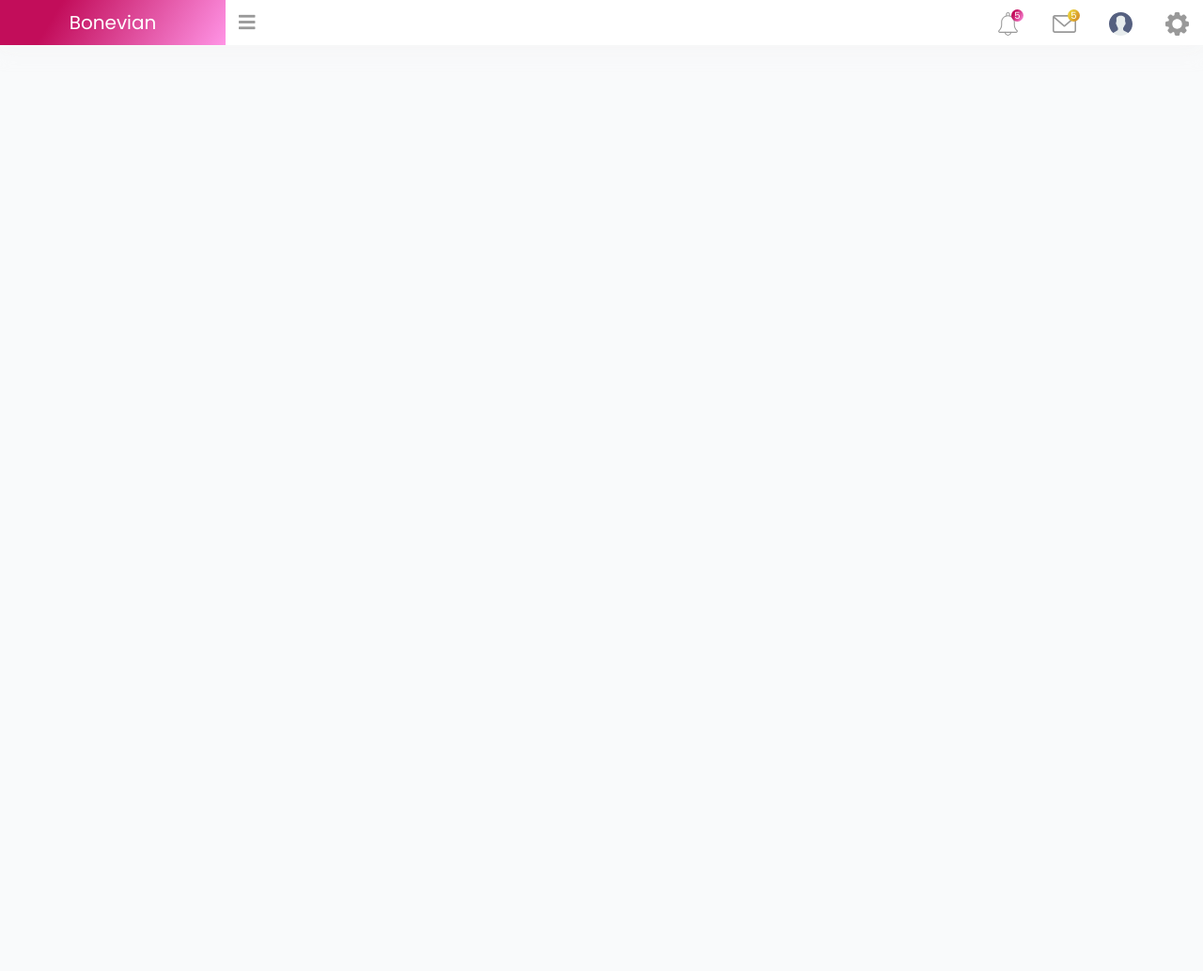
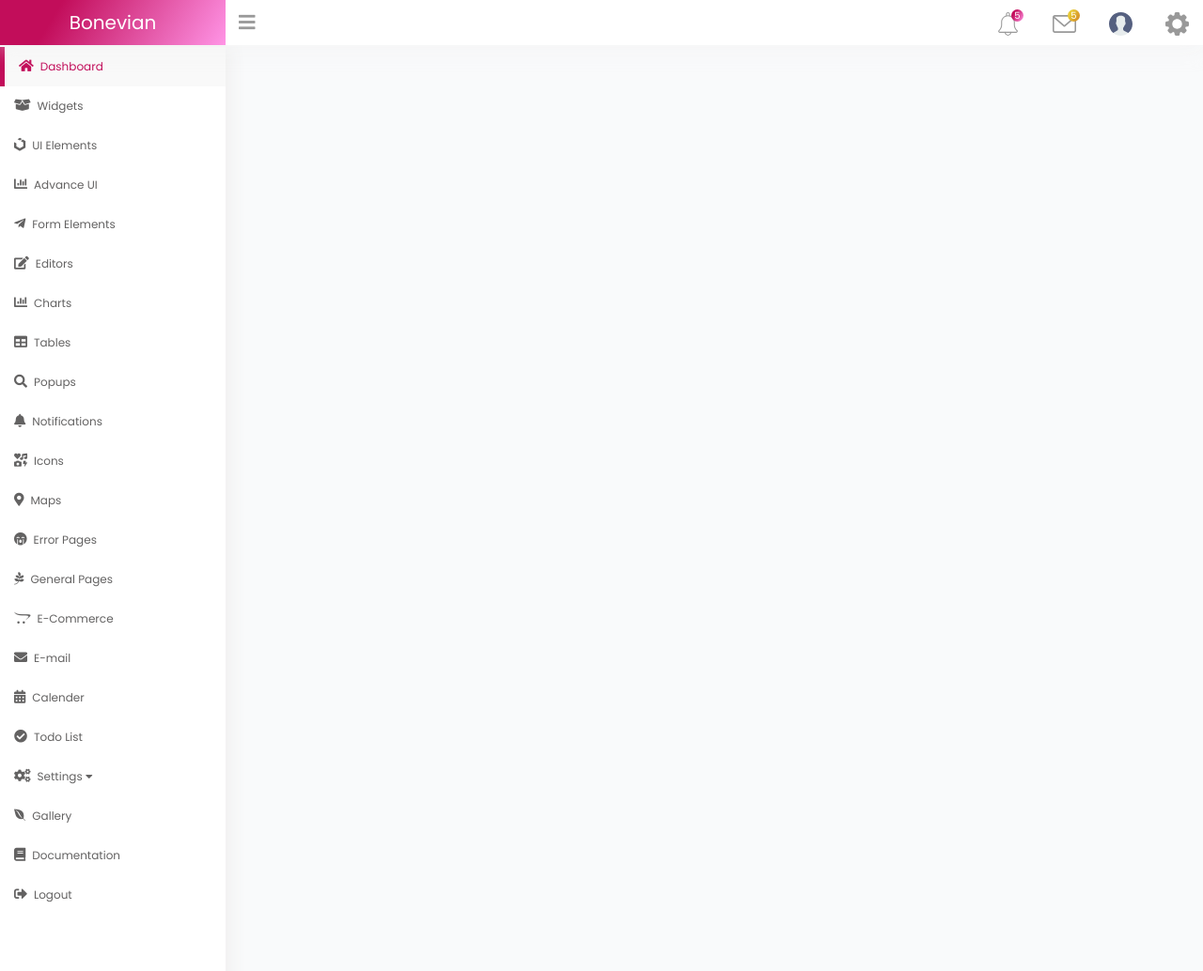
Before and after one commit to MuhammadNazhimMaulana/pos_app, a PHP site: page / in a window 1280 px wide. Shown: the whole page at 94% size. Run offline with PHP 8.4, Linux system fonts and the light colour scheme.

Commit message:
Menyelesaikan Navbar dan membuat Bagian sidebar

```diff
--- a/Desain Admin POS/Assets/css/layers.css
+++ b/Desain Admin POS/Assets/css/layers.css
@@ -75,7 +75,7 @@ a.sidebarCollapse {
 .dropdown-menu {
   z-index: var(--z-verified);
   max-width: 15rem;
-  right: -21px !important;
+  right: 0px !important;
   left: auto !important;
   min-width: 16rem;
   padding: 0;
@@ -101,10 +101,10 @@ img.user-note {
   color: var(--secondary-color);
   width: 100%;
   white-space: initial;
-  line-height: 13px;
+  line-height: 18px;
   border-bottom: 1px solid #ddd;
   align-items: center;
-  padding: 10px;
+  padding: 15px;
 }
 
 .message-item {
@@ -131,6 +131,12 @@ p.status-link {
   border-radius: 50%;
   background: var(--gradient-utama);
   color: var(--warna-putih);
+}
+
+p.status-link span {
+  color: #fff !important;
+  display: flex;
+  padding: 0 !important;
 }
 
 p.note-name {
@@ -164,3 +170,103 @@ p.user-role {
   font-size: 12px;
   color: var(--main-color);
 }
+
+/* Dropdown untuk gambar profile */
+.media {
+  background: var(--main-color);
+  text-align: center;
+  padding-top: 10px;
+}
+
+img.img-fluid.mr-2 {
+  width: 70px;
+  height: 70px;
+  border-radius: 50%;
+}
+
+.media-body {
+  margin-top: 10px;
+  line-height: 20px;
+  padding-bottom: 10px;
+}
+
+.media-body h5 {
+  font-weight: 700;
+  color: var(--warna-putih);
+}
+
+.media-body p {
+  font-size: 13px;
+  color: var(--warna-putih);
+  font-weight: 500;
+}
+
+.dp-main-menu a span {
+  color: var(--main-color);
+  padding-right: 8px;
+}
+
+/* Sidebar */
+
+.left-menu {
+  height: 100vh;
+  width: 240px;
+  position: fixed;
+  box-shadow: 3px -1px 19px 1px #efeeee;
+  overflow: scroll;
+  transition: 0.5s;
+  margin-top: 50px;
+  background: var(--warna-putih);
+}
+
+nav.animated {
+  position: relative;
+  /* width: 240px; */
+}
+
+.left-menu::-webkit-scrollbar {
+  width: 6px;
+}
+
+.left-menu::-webkit-scrollbar-thumb {
+  border-radius: 5px;
+  background: linear-gradient(
+    0deg,
+    rgba(180, 58, 112, 1) 0%,
+    rgba(232, 37, 170) 54%
+  );
+}
+
+ul#sidebar {
+  margin: 0;
+  padding: 0;
+}
+
+ul#sidebar li a:hover {
+  color: var(--main-color);
+  background: #f7f7f7;
+  border-left: 5px solid var(--main-color);
+}
+
+ul#sidebar li a {
+  display: block;
+  padding: 7px 15px;
+  transition: 0.2s;
+  font-size: 12px;
+  font-weight: 500;
+  color: #636262;
+}
+
+li.active {
+  border-left: 5px solid var(--main-color);
+}
+
+li.active a {
+  color: var(--main-color) !important;
+  background: #f9f9f9;
+}
+
+ul#sidebar li a i {
+  padding-right: 7px;
+  font-size: 14px;
+}
--- a/Desain Admin POS/Assets/js/main.js
+++ b/Desain Admin POS/Assets/js/main.js
@@ -0,0 +1,11 @@
+// Left side JS (For giving Active Class)
+$(document).on('click', '#sidebar li', function(){
+    $(this).addClass('active').siblings().removeClass('active')
+});
+
+// Menyembunyikan dropdown sub menu
+$('.sub-menu ul').hide();
+$('.sub-menu a').click(function(){
+    $(this).parent(".sub-menu").children("ul").slideToggle("100");
+    $(this).find(".right").toggleClass("fa-caret-up fa-caret-down");
+});
--- a/Desain Admin POS/Index.html
+++ b/Desain Admin POS/Index.html
@@ -94,16 +94,149 @@
                         <a href="" class="nav-link user" id="Notif" data-bs-toggle="dropdown">
                             <img class="icon" src="Assets/img/user.svg" alt="">
                         </a>
+
+                        <!-- Awal Dropdown -->
+                        <div class="dropdown-menu">
+                            <div class="user-profile-section">
+                                <div class="media mx-auto">
+                                    <img src="Assets/img/user.svg" class="img-fluid mr-2">
+                                    <div class="media-body">
+                                        <h5>Anto (Nama)</h5>
+                                        <p>Admin (Role)</p>
+                                    </div>
+                                </div>
+                            </div>
+
+                            <div class="dp-main-menu">
+                                <a href="" class="dropdown-item"><span class="fas fa-user"></span>Profile</a>
+                                <a href="" class="dropdown-item"><span class="fas fa-inbox"></span>Kotak Masuk</a>
+                                <a href="" class="dropdown-item"><span class="fas fa-lock-open"></span>Layar</a>
+                                <a href="" class="dropdown-item"><span class="fas fa-outdent"></span>Log Out</a>
+                            </div>
+
+                        </div>
+
+                        <!-- Akhir Dropdown -->
+
                     </li>
+
                     <li class="nav-item dropdown user-profile-dropdown">
                         <a href="" class="nav-link user" id="Notif" data-bs-toggle="dropdown">
                             <img class="icon" src="Assets/img/settings.svg" alt="">
                         </a>
+
+                        <!-- Awal Dropdown setting -->
+
+                        <div class="dropdown-menu">
+                            <div class="dp-main-menu">
+                                <a href="" class="dropdown-item"><span class="fas fa-plug"></span>Permission</a>
+                                <a href="" class="dropdown-item"><span class="fas fa-users"></span>Admin</a>
+                                <a href="" class="dropdown-item"><span class="fas fa-object-ungroup"></span>Tipe Desain</a>
+                                <a href="" class="dropdown-item"><span class="fas fa-palette"></span>Warna</a>
+                            </div>
+                        </div>
+
+                        <!-- Akhir Dropdown setting -->
                     </li>
+
                 </ul>
             </header>
         </div>
         <!-- Navbar Akhir-->
+
+
+        <!-- Awal dari sidebar -->
+        <div class="left-menu">
+            <div class="menubar-content">
+                <nav class="animated bounceInDown">
+                    <ul id="sidebar">
+                        <li class="active">
+                            <a href="#"><i class="fas fa-home"></i>Dashboard</a>
+                        </li>
+                        <li>
+                            <a href="#"><i class="fas fa-box-open"></i>Widgets</a>
+                        </li>
+                        <li>
+                            <a href="#"><i class="fab fa-uikit"></i>UI Elements</a>
+                        </li>
+                        <li>
+                            <a href="#"><i class="fas fa-chart-bar"></i>Advance UI</a>
+                        </li>
+                        <li>
+                            <a href="#"><i class="fab fa-telegram-plane"></i>Form Elements</a>
+                        </li>
+                        <li>
+                            <a href="#"><i class="fas fa-edit"></i>Editors</a>
+                        </li>
+                        <li>
+                            <a href="#"><i class="fas fa-chart-bar"></i>Charts</a>
+                        </li>
+                        <li>
+                            <a href="#"><i class="fas fa-table"></i>Tables</a>
+                        </li>
+                        <li>
+                            <a href="#"><i class="fas fa-search"></i>Popups</a>
+                        </li>
+                        <li>
+                            <a href="#"><i class="fas fa-bell"></i>Notifications</a>
+                        </li>
+                        <li>
+                            <a href="#"><i class="fas fa-icons"></i>Icons</a>
+                        </li>
+                        <li>
+                            <a href="#"><i class="fas fa-map-marker-alt"></i>Maps</a>
+                        </li>
+                        <li>
+                            <a href="#"><i class="fas fa-sad-cry"></i>Error Pages</a>
+                        </li>
+                        <li>
+                            <a href="#"><i class="fab fa-pagelines"></i>General Pages</a>
+                        </li>
+                        <li>
+                            <a href="#"><i class="fab fa-opencart"></i>E-Commerce</a>
+                        </li>
+                        <li>
+                            <a href="#"><i class="fas fa-envelope"></i>E-mail</a>
+                        </li>
+                        <li>
+                            <a href="#"><i class="fas fa-calendar-alt"></i>Calender</a>
+                        </li>
+                        <li>
+                            <a href="#"><i class="fas fa-check-circle"></i>Todo List</a>
+                        </li>
+                        <!-- Awal Bagian Sub-menu -->
+                        <li class="sub-menu">
+                            <a href="#"><i class="fas fa-cogs"></i>Settings
+                                <div class="fa fa-caret-down right"></div>
+                            </a>
+                            <ul class="left-menu-dp">
+                                <li><a href=""><i class="fa fa-user-circle"></i>Akun</a></li>
+                                <li><a href=""><i class="fa fa-id-card"></i>Profil</a></li>
+                                <li><a href=""><i class="fa fa-fingerprint"></i>Keamanan &amp; Privasi</a></li>
+                                <li><a href=""><i class="fa fa-key"></i>Password</a></li>
+                                <li><a href=""><i class="fa fa-bell"></i>Notifikasi</a></li>
+                            </ul>
+                        </li>
+                        <!-- Akhir Bagian Sub-menu -->
+                        <li>
+                            <a href="#"><i class="fab fa-envira"></i>Gallery</a>
+                        </li>
+                        <li>
+                            <a href="#"><i class="fas fa-book"></i>Documentation</a>
+                        </li>
+
+
+                        <li>
+                            <a href="#"><i class="fas fa-sign-out-alt"></i>Logout</a>
+                        </li>
+                    </ul>
+                </nav>
+            </div>
+        </div>
+        <!-- Akhir dari sidebar -->
+
+
+
     </div>
 
     <!-- Link JS Bootsrap -->
```
Also changed, not shown: README.md.
